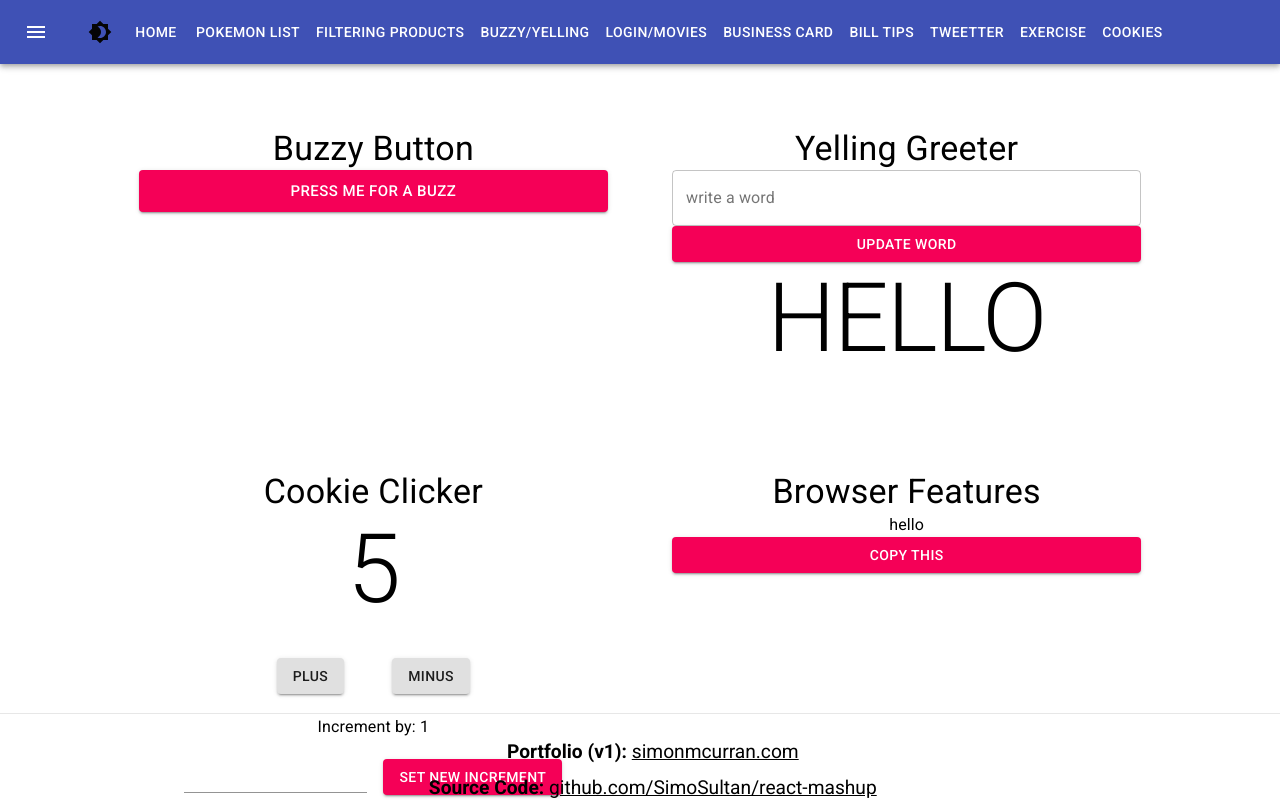
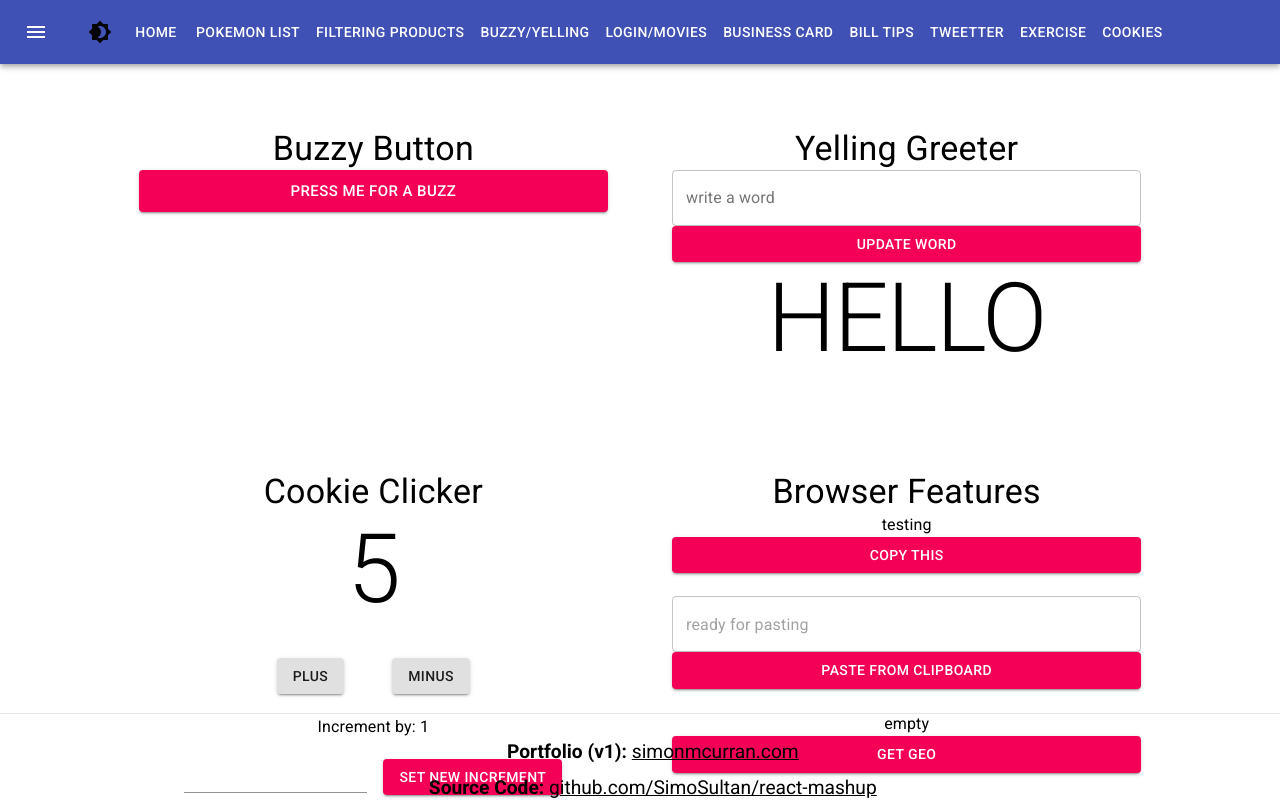
Before and after one commit to SimoSultan/react-mashup, a React (Create React App) app: page /buzzy in a window 1280 px wide. Shown: the top 800 px of the page. Built offline with nearby package versions, Linux system fonts and the light colour scheme.

Commit message:
added more broser features to the buzzyButton chg

```diff
--- a/src/components/buzzyButton/BrowserFeatures.js
+++ b/src/components/buzzyButton/BrowserFeatures.js
@@ -1,12 +1,19 @@
 import React, { Fragment } from 'react'
-import { Typography, Button } from '@material-ui/core';
+import { Typography, Button, TextField } from '@material-ui/core';
 
+const options = {
+    enableHighAccuracy: true,
+    timeout: 5000,
+    maximumAge: 0
+}
 class BrowserFeatures extends React.Component {
 
   constructor() {
     super()
     this.state = {
-      text: 'hello'
+      text: 'testing',
+      input: '',
+      geo: 'empty',
     }
   }
 
@@ -14,14 +21,40 @@ class BrowserFeatures extends React.Component {
     navigator.clipboard.writeText(this.state.text);
   }
 
+
+  pasteToTextField = () => {
+    navigator.clipboard.readText().then(clipText => this.setState({input: clipText}));
+  }
+
+  getGeoLocation = () => {
+      navigator.geolocation.getCurrentPosition(this.success, this.error, options);
+  }
+
+  success = (pos) => {
+    const crd = pos.coords;
+    this.setState({geo: `Your current position is: Latitude : ${crd.latitude}, Longitude: ${crd.longitude}, More or less ${crd.accuracy} meters.`})
+  }
+
+  error = (err) => {
+    console.error(`ERROR(${err.code}): ${err.message}`);
+  }
+
   render() {
-    const { text } = this.state
+    const { text, input, geo } = this.state
 
     return (
       <Fragment>
         <Typography variant="h4">Browser Features</Typography>
+
         <Typography variant="body1">{text}</Typography>
-        <Button variant="contained" color="secondary" onClick={this.copyThis}>Copy This</Button>
+        <Button variant="contained" color="secondary" onClick={this.copyToClipboard}>Copy This</Button>
+
+        <TextField variant="outlined" value={input} placeholder="ready for pasting" style={{marginTop: '5%'}} />
+        <Button variant="contained" color="secondary" onClick={this.pasteToTextField}>Paste from clipboard</Button>
+
+        <Typography variant="body1" style={{marginTop: '5%'}}>{geo}</Typography>
+        <Button variant="contained" color="secondary" onClick={this.getGeoLocation}>Get Geo</Button>
+
       </Fragment>
     )
   }
--- a/src/components/cookie/CookieCount.js
+++ b/src/components/cookie/CookieCount.js
@@ -1,4 +1,3 @@
-// import React from 'react'
 import React, { useEffect, useRef } from 'react'
 import { useCookieContext } from './CookieClickerContext'
 import { ACTIONS } from './stateReducerCookie'
@@ -18,7 +17,7 @@ function CookieCount() {
 
 
     useEffect(() => {
-        if (timer.current) stopCounter()
+        if(timer.current) stopCounter()
         startCounter()
     }, [state.cookiesPerSecond])
 
```
